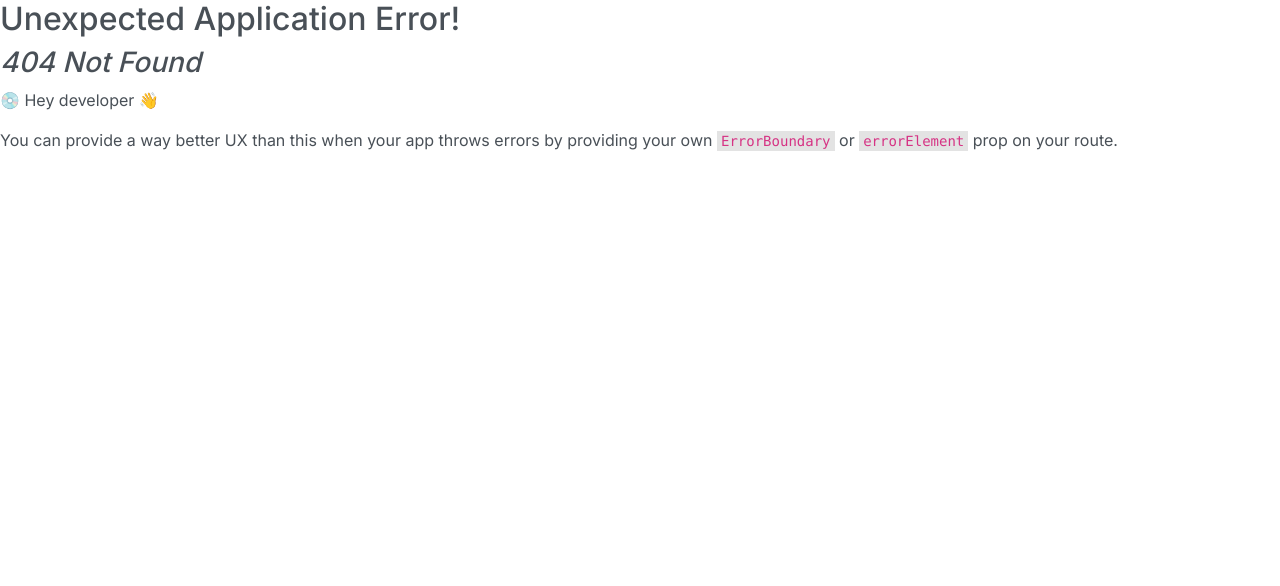
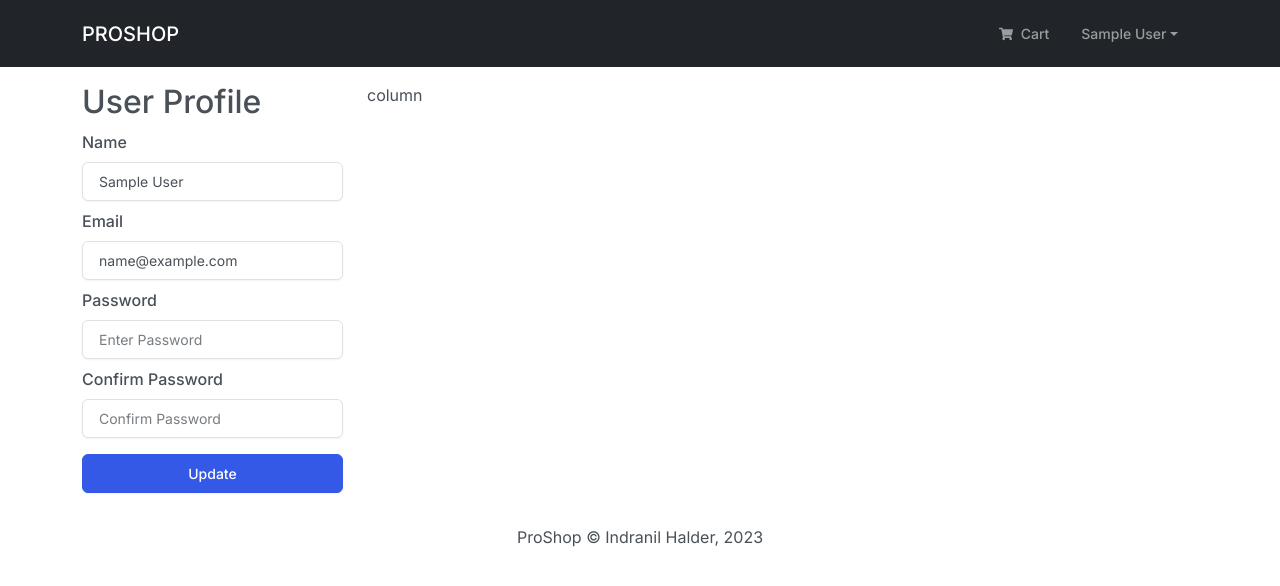
Before and after one commit to indranildeveloper/proshop-v2, a React (Vite) app in the folder client/: page /profile in a window 1280 px wide. Before the commit this address had no page. Shown: the top 586 px of the page. Built offline with nearby package versions, Linux system fonts and the light colour scheme; sample sign-in values are in the browser's storage.

Commit message:
Update User Profile

```diff
--- a/client/src/Router/Router.jsx
+++ b/client/src/Router/Router.jsx
@@ -14,6 +14,7 @@ import ShippingPge from "../pages/ShippingPge";
 import PaymentPage from "../pages/PaymentPage";
 import PlaceOrderPage from "../pages/PlaceOrderPage";
 import OrderPage from "../pages/OrderPage";
+import ProfilePage from "../pages/ProfilePage";
 
 const Router = createBrowserRouter(
   createRoutesFromElements(
@@ -28,6 +29,7 @@ const Router = createBrowserRouter(
         <Route path="/payment" element={<PaymentPage />} />
         <Route path="/place-order" element={<PlaceOrderPage />} />
         <Route path="/order/:orderId" element={<OrderPage />} />
+        <Route path="/profile" element={<ProfilePage />} />
       </Route>
     </Route>
   )
--- a/client/src/pages/OrderPage.jsx
+++ b/client/src/pages/OrderPage.jsx
@@ -1,6 +1,5 @@
 import { useEffect } from "react";
 import { Link, useParams } from "react-router-dom";
-import { useDispatch, useSelector } from "react-redux";
 import { v4 as uuidv4 } from "uuid";
 import { PayPalButtons, usePayPalScriptReducer } from "@paypal/react-paypal-js";
 import { toast } from "react-toastify";
@@ -9,8 +8,6 @@ import Col from "react-bootstrap/Col";
 import ListGroup from "react-bootstrap/ListGroup";
 import ListGroupItem from "react-bootstrap/ListGroupItem";
 import Image from "react-bootstrap/Image";
-import Form from "react-bootstrap/Form";
-import Button from "react-bootstrap/Button";
 import Card from "react-bootstrap/Card";
 import { FaTimes } from "react-icons/fa";
 import Message from "../components/Message";
@@ -23,8 +20,6 @@ import {
 
 const OrderPage = () => {
   const { orderId } = useParams();
-
-  const { userInfo } = useSelector((state) => state.auth);
 
   const {
     data: order,
--- a/client/src/pages/PlaceOrderPage.jsx
+++ b/client/src/pages/PlaceOrderPage.jsx
@@ -144,9 +144,11 @@ const PlaceOrderPage = () => {
                 </Row>
               </ListGroupItem>
 
-              <ListGroupItem>
-                {error && <Message variant="danger">{error}</Message>}
-              </ListGroupItem>
+              {error && (
+                <ListGroupItem>
+                  <Message variant="danger">{error}</Message>
+                </ListGroupItem>
+              )}
 
               <ListGroupItem>
                 <Button
--- /dev/null
+++ b/client/src/pages/ProfilePage.jsx
@@ -0,0 +1,112 @@
+import { useState, useEffect } from "react";
+import { LinkContainer } from "react-router-bootstrap";
+import { useDispatch, useSelector } from "react-redux";
+import { toast } from "react-toastify";
+import Table from "react-bootstrap/Table";
+import Form from "react-bootstrap/Form";
+import Button from "react-bootstrap/Button";
+import Row from "react-bootstrap/Row";
+import Col from "react-bootstrap/Col";
+import Message from "../components/Message";
+import Loading from "../components/Loading";
+import { useProfileMutation } from "../slices/usersApiSlice";
+import { setCredentials } from "../slices/authSlice";
+
+const ProfilePage = () => {
+  const [name, setName] = useState("");
+  const [email, setEmail] = useState("");
+  const [password, setPassword] = useState("");
+  const [confirmPassword, setConfirmPassword] = useState("");
+
+  const dispatch = useDispatch();
+
+  const { userInfo } = useSelector((state) => state.auth);
+  const [updateProfile, { isLoading: updateProfileLoading }] =
+    useProfileMutation();
+
+  useEffect(() => {
+    if (userInfo) {
+      setName(userInfo.name);
+      setEmail(userInfo.email);
+    }
+  }, [userInfo]);
+
+  const handleSubmit = async (e) => {
+    e.preventDefault();
+    if (password !== confirmPassword) {
+      toast.error("Passwords do not match!");
+    } else {
+      try {
+        const response = await updateProfile({
+          _id: userInfo._id,
+          name,
+          email,
+          password,
+        }).unwrap();
+
+        dispatch(setCredentials(response));
+        toast.success("Profile updated successfully!");
+      } catch (error) {
+        toast.error(error?.data?.message || error?.error);
+      }
+    }
+  };
+
+  return (
+    <Row>
+      <Col md={3}>
+        <h2>User Profile</h2>
+        <Form onSubmit={handleSubmit}>
+          <Form.Group controlId="name" className="my-2">
+            <Form.Label>Name</Form.Label>
+            <Form.Control
+              type="text"
+              placeholder="Enter Name"
+              value={name}
+              onChange={(e) => setName(e.target.value)}
+            />
+          </Form.Group>
+          <Form.Group controlId="email" className="my-2">
+            <Form.Label>Email</Form.Label>
+            <Form.Control
+              type="email"
+              placeholder="Enter Email"
+              value={email}
+              onChange={(e) => setEmail(e.target.value)}
+            />
+          </Form.Group>
+          <Form.Group controlId="password" className="my-2">
+            <Form.Label>Password</Form.Label>
+            <Form.Control
+              type="password"
+              placeholder="Enter Password"
+              value={password}
+              onChange={(e) => setPassword(e.target.value)}
+            />
+          </Form.Group>
+          <Form.Group controlId="confirmPassword" className="my-2">
+            <Form.Label>Confirm Password</Form.Label>
+            <Form.Control
+              type="password"
+              placeholder="Confirm Password"
+              value={confirmPassword}
+              onChange={(e) => setConfirmPassword(e.target.value)}
+            />
+          </Form.Group>
+
+          <Button
+            type="submit"
+            variant="primary"
+            className="my-2 btn-block w-100"
+          >
+            Update
+          </Button>
+          {updateProfileLoading && <Loading />}
+        </Form>
+      </Col>
+      <Col md={9}>column</Col>
+    </Row>
+  );
+};
+
+export default ProfilePage;
--- a/client/src/slices/usersApiSlice.js
+++ b/client/src/slices/usersApiSlice.js
@@ -23,8 +23,19 @@ export const usersApiSlice = apiSlice.injectEndpoints({
         method: "POST",
       }),
     }),
+    profile: builder.mutation({
+      query: (data) => ({
+        url: `${USERS_URL}/profile`,
+        method: "PUT",
+        body: data,
+      }),
+    }),
   }),
 });
 
-export const { useRegisterMutation, useLoginMutation, useLogoutMutation } =
-  usersApiSlice;
+export const {
+  useRegisterMutation,
+  useLoginMutation,
+  useLogoutMutation,
+  useProfileMutation,
+} = usersApiSlice;
```
